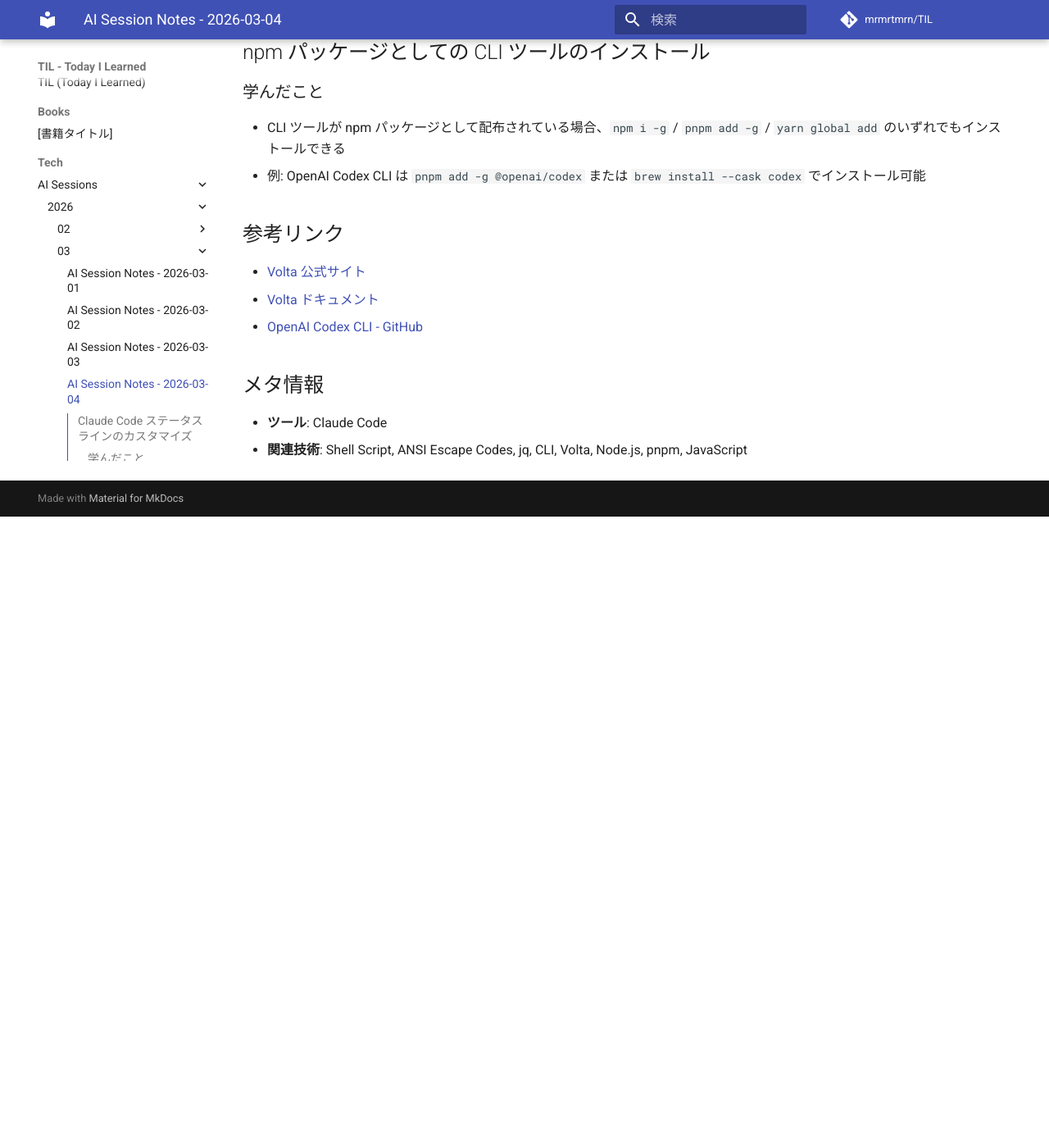
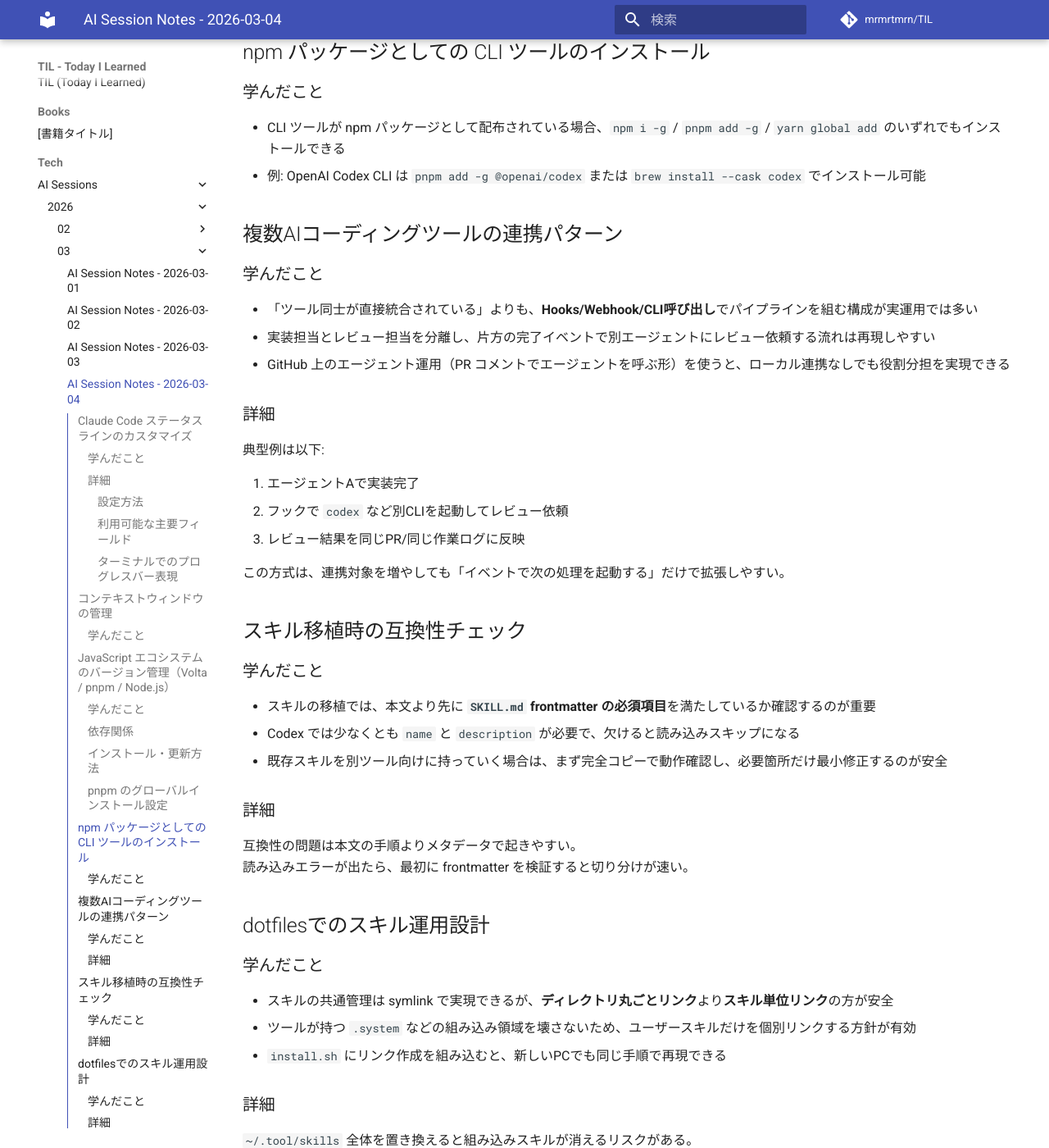
Before and after one commit to mrmrtmrn/TIL, an MkDocs documentation site: the page built from docs/Tech/AI-Sessions/2026/03/2026-03-04.md, in a window 1280 px wide and 1400 px high, scrolled down 2528 px. Shown: the whole window at 82% size. Built offline with MkDocs 1.6.1 and Material for MkDocs 9.7.7, drawn with Linux system fonts in a browser that asks for light colours; comment, search, counter and statistics services are not loaded; before the commit the page ends 3158 px from its top, so only the background shows below that; some of the changed text lies outside the part shown.

Commit message:
feat: 2026-03-04 の AI セッションノートを追加
- 複数AIコーディングツールの連携パターン
- スキル移植時の互換性チェック
- dotfilesでのスキル運用設計

```diff
--- a/docs/Tech/AI-Sessions/2026/03/2026-03-04.md
+++ b/docs/Tech/AI-Sessions/2026/03/2026-03-04.md
@@ -98,13 +98,60 @@
 - CLI ツールが npm パッケージとして配布されている場合、`npm i -g` / `pnpm add -g` / `yarn global add` のいずれでもインストールできる
 - 例: OpenAI Codex CLI は `pnpm add -g @openai/codex` または `brew install --cask codex` でインストール可能
 
+## 複数AIコーディングツールの連携パターン
+
+### 学んだこと
+
+- 「ツール同士が直接統合されている」よりも、**Hooks/Webhook/CLI呼び出し**でパイプラインを組む構成が実運用では多い
+- 実装担当とレビュー担当を分離し、片方の完了イベントで別エージェントにレビュー依頼する流れは再現しやすい
+- GitHub 上のエージェント運用（PR コメントでエージェントを呼ぶ形）を使うと、ローカル連携なしでも役割分担を実現できる
+
+### 詳細
+
+典型例は以下:
+
+1. エージェントAで実装完了
+2. フックで `codex` など別CLIを起動してレビュー依頼
+3. レビュー結果を同じPR/同じ作業ログに反映
+
+この方式は、連携対象を増やしても「イベントで次の処理を起動する」だけで拡張しやすい。
+
+## スキル移植時の互換性チェック
+
+### 学んだこと
+
+- スキルの移植では、本文より先に **`SKILL.md` frontmatter の必須項目**を満たしているか確認するのが重要
+- Codex では少なくとも `name` と `description` が必要で、欠けると読み込みスキップになる
+- 既存スキルを別ツール向けに持っていく場合は、まず完全コピーで動作確認し、必要箇所だけ最小修正するのが安全
+
+### 詳細
+
+互換性の問題は本文の手順よりメタデータで起きやすい。
+読み込みエラーが出たら、最初に frontmatter を検証すると切り分けが速い。
+
+## dotfilesでのスキル運用設計
+
+### 学んだこと
+
+- スキルの共通管理は symlink で実現できるが、**ディレクトリ丸ごとリンク**より**スキル単位リンク**の方が安全
+- ツールが持つ `.system` などの組み込み領域を壊さないため、ユーザースキルだけを個別リンクする方針が有効
+- `install.sh` にリンク作成を組み込むと、新しいPCでも同じ手順で再現できる
+
+### 詳細
+
+`~/.tool/skills` 全体を置き換えると組み込みスキルが消えるリスクがある。
+`~/.tool/skills/<custom-skill>` だけリンクする設計にすると、既定機能を維持したまま dotfiles 管理できる。
+
 ## 参考リンク
 
 - [Volta 公式サイト](https://volta.sh/)
 - [Volta ドキュメント](https://docs.volta.sh/guide/)
 - [OpenAI Codex CLI - GitHub](https://github.com/openai/codex)
+- [Claude Code Hooks](https://docs.anthropic.com/en/docs/claude-code/hooks)
+- [Claude Code Hooks Guide](https://docs.anthropic.com/en/docs/claude-code/hooks-guide)
+- [Claude and Codex now available for Copilot Business/Pro users](https://github.blog/changelog/2026-02-26-claude-and-codex-now-available-for-copilot-business-pro-users)
 
 ## メタ情報
 
-- **ツール**: Claude Code
-- **関連技術**: Shell Script, ANSI Escape Codes, jq, CLI, Volta, Node.js, pnpm, JavaScript
+- **ツール**: Claude Code, Codex CLI
+- **関連技術**: Shell Script, ANSI Escape Codes, jq, CLI, Volta, Node.js, pnpm, JavaScript, AI Agent Workflow, Hooks, Dotfiles, Symlink
```
